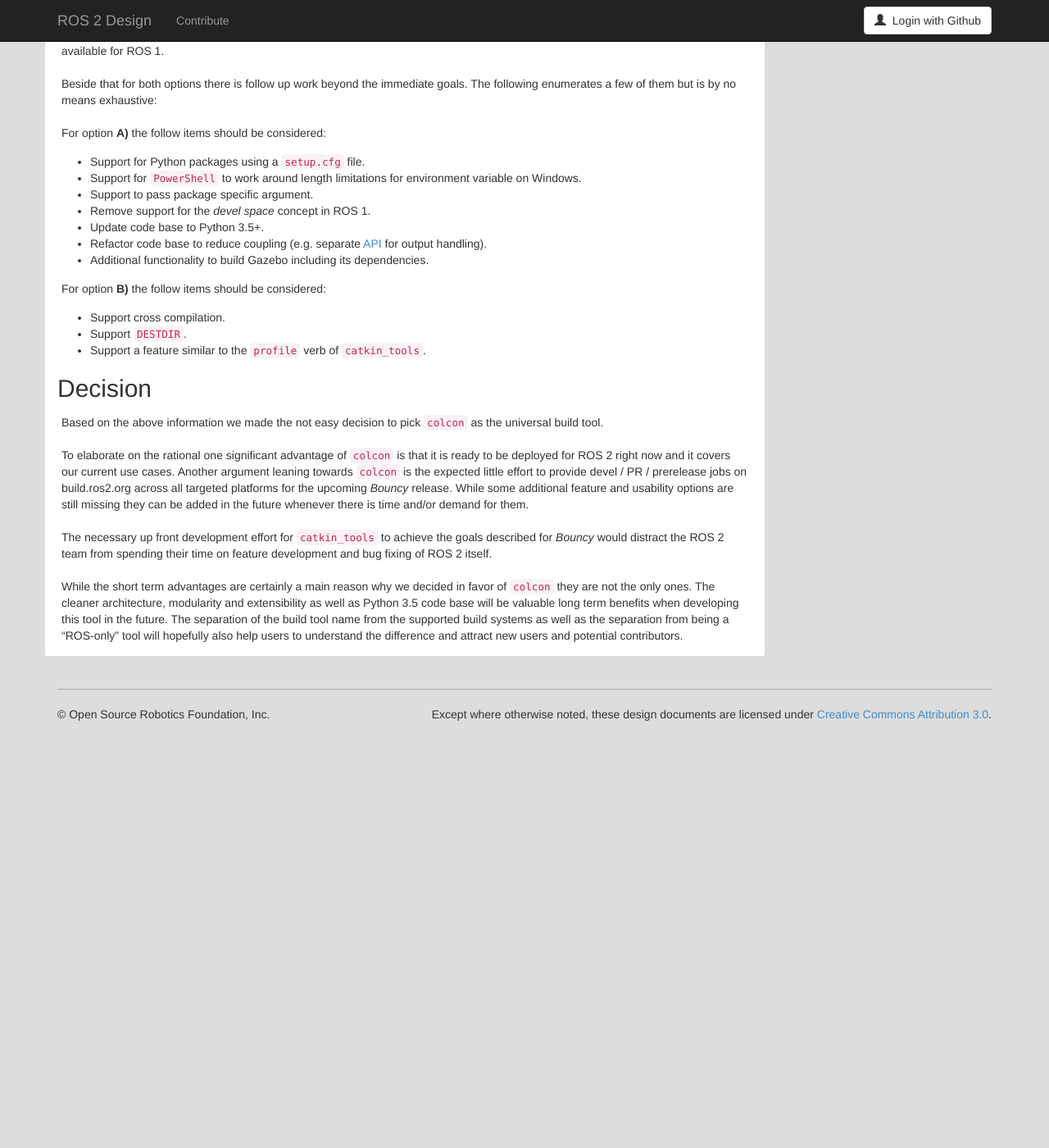
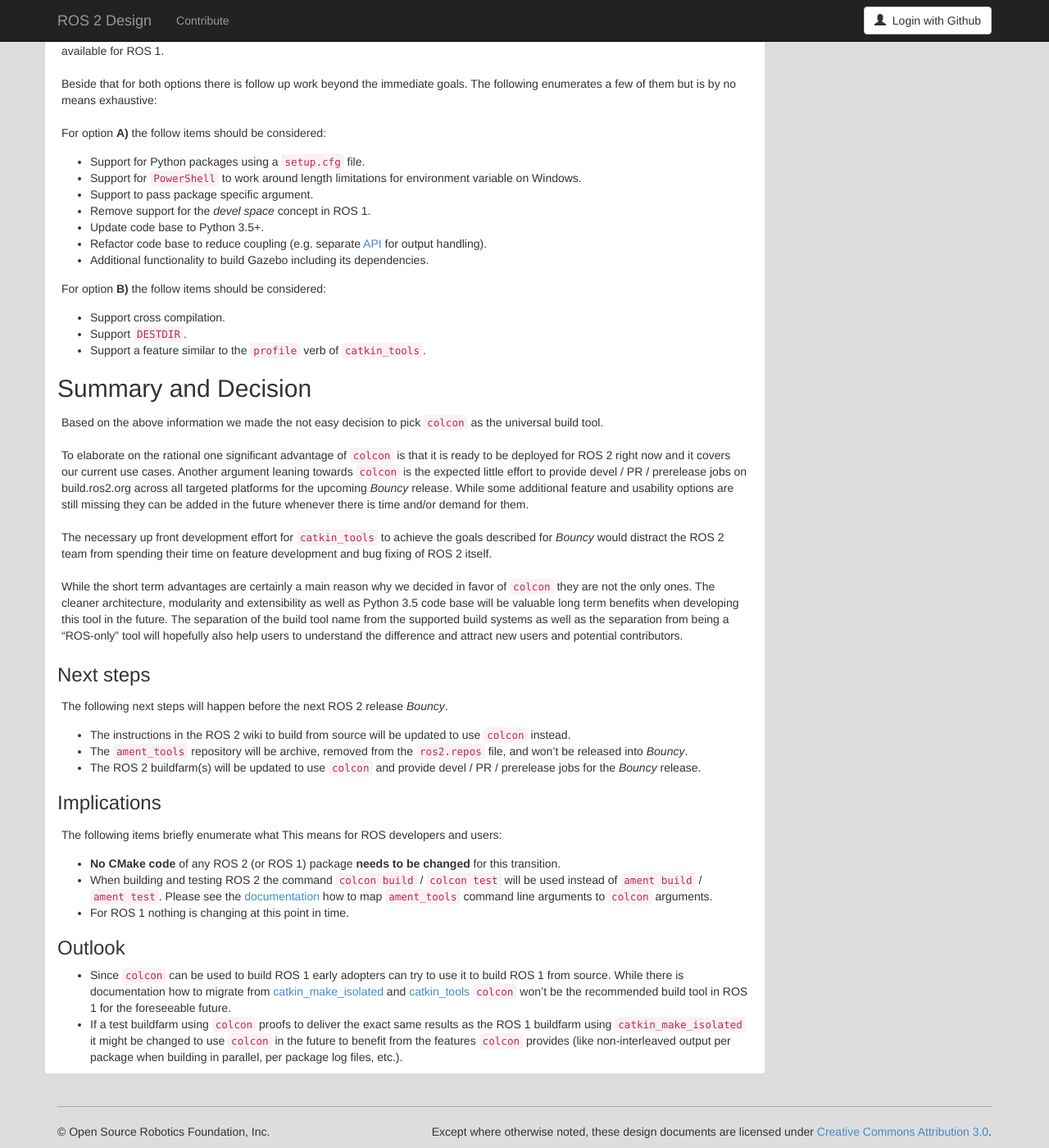
Before and after one commit to ros2/design, a Jekyll site: the page built from articles/101_build_tool.md, in a window 1280 px wide and 1400 px high, scrolled down 7579 px. Shown: the whole window at 82% size. Built offline with Jekyll 4.4.1, drawn with Linux system fonts in a browser that asks for light colours; nearby versions of some CDN libraries; before the commit the page ends 8470 px from its top, so only the background shows below that.

Commit message:
add next steps, implications, outlook

```diff
--- a/articles/101_build_tool.md
+++ b/articles/101_build_tool.md
@@ -394,7 +394,7 @@ For option **B)** the follow items should be considered:
 - Support `DESTDIR`.
 - Support a feature similar to the `profile` verb of `catkin_tools`.
 
-## Decision
+## Summary and Decision
 
 Based on the above information we made the not easy decision to pick `colcon` as the universal build tool.
 
@@ -407,3 +407,26 @@ The necessary up front development effort for `catkin_tools` to achieve the goal
 While the short term advantages are certainly a main reason why we decided in favor of `colcon` they are not the only ones.
 The cleaner architecture, modularity and extensibility as well as Python 3.5 code base will be valuable long term benefits when developing this tool in the future.
 The separation of the build tool name from the supported build systems as well as the separation from being a "ROS-only" tool will hopefully also help users to understand the difference and attract new users and potential contributors.
+
+### Next steps
+
+The following next steps will happen before the next ROS 2 release *Bouncy*.
+
+- The instructions in the ROS 2 wiki to build from source will be updated to use `colcon` instead.
+- The `ament_tools` repository will be archive, removed from the `ros2.repos` file, and won't be released into *Bouncy*.
+- The ROS 2 buildfarm(s) will be updated to use `colcon` and provide devel / PR / prerelease jobs for the *Bouncy* release.
+
+### Implications
+
+The following items briefly enumerate what This means for ROS developers and users:
+
+- **No CMake code** of any ROS 2 (or ROS 1) package **needs to be changed** for this transition.
+- When building and testing ROS 2 the command `colcon build` / `colcon test` will be used instead of `ament build` / `ament test`.
+  Please see the [documentation](http://colcon.readthedocs.io/en/latest/migration/ament_tools.html) how to map `ament_tools` command line arguments to `colcon` arguments.
+- For ROS 1 nothing is changing at this point in time.
+
+### Outlook
+
+- Since `colcon` can be used to build ROS 1 early adopters can try to use it to build ROS 1 from source.
+  While there is documentation how to migrate from [catkin_make_isolated](http://colcon.readthedocs.io/en/latest/migration/catkin_make_isolated.html) and [catkin_tools](http://colcon.readthedocs.io/en/latest/migration/catkin_tools.html) `colcon` won't be the recommended build tool in ROS 1 for the foreseeable future.
+- If a test buildfarm using `colcon` proofs to deliver the exact same results as the ROS 1 buildfarm using `catkin_make_isolated` it might be changed to use `colcon` in the future to benefit from the features `colcon` provides (like non-interleaved output per package when building in parallel, per package log files, etc.).
```
